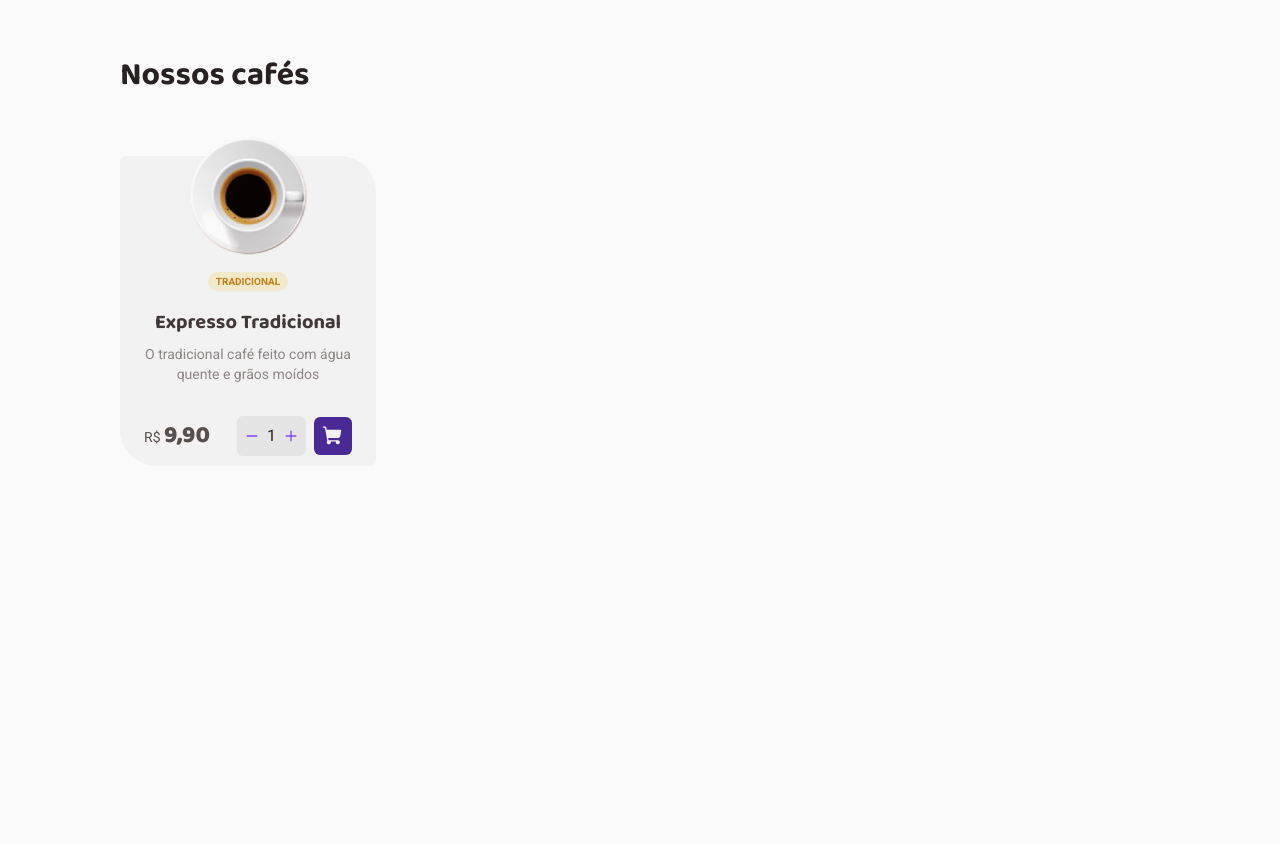
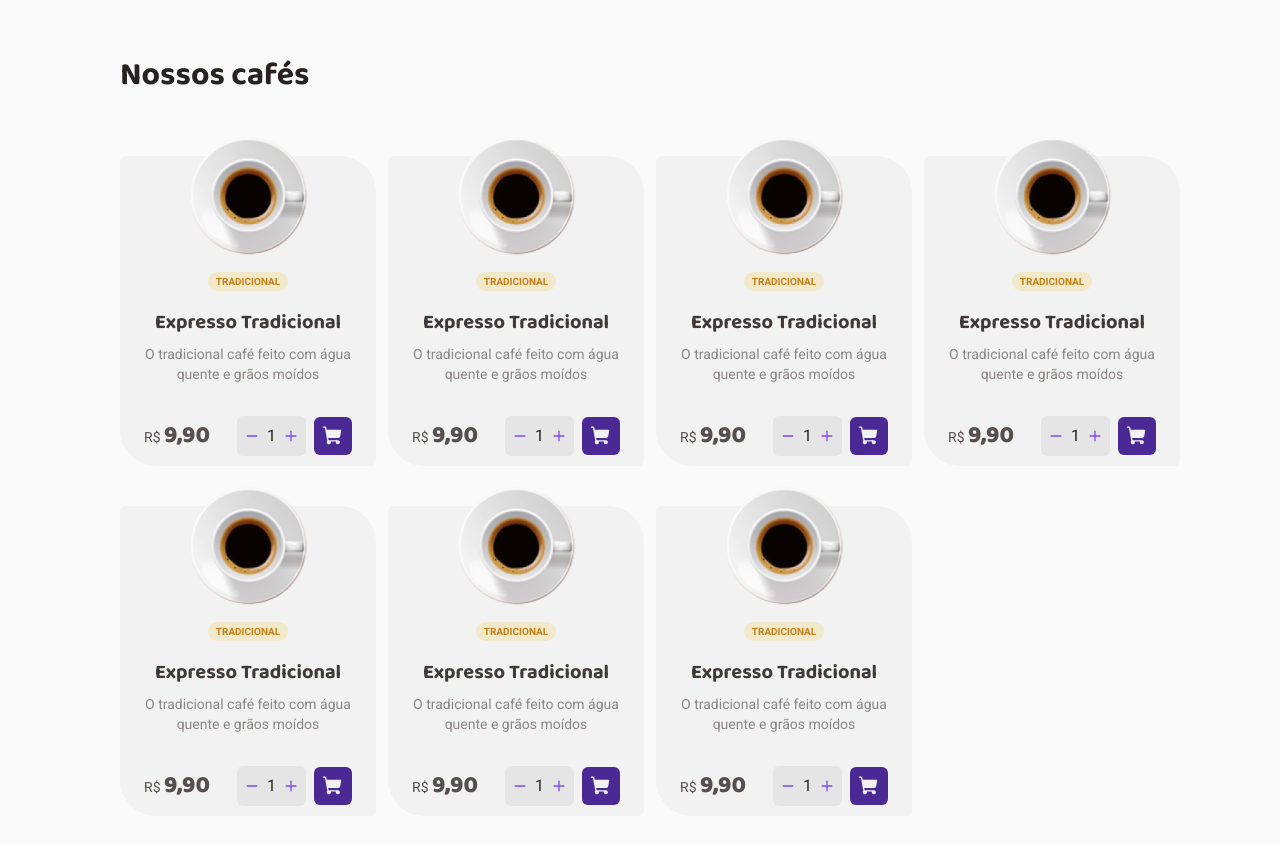
Before and after one commit to Gian-Lucas/coffee-delivery, a React (Vite) app: page / in a window 1280 px wide. Shown: the part 580-1424 px from the top of the page. Before the commit the page ends 1102 px from the top, so only its background shows below. Built offline with nearby package versions, Linux system fonts and the light colour scheme.

Commit message:
card component

```diff
--- /dev/null
+++ b/src/components/Card.tsx
@@ -0,0 +1,61 @@
+import { Minus, Plus, ShoppingCart } from "phosphor-react";
+import coffee from "../assets/coffee.svg";
+
+export function Card() {
+  return (
+    <div className="w-64 h-[19.375rem] bg-base-card text-center rounded-tl-md rounded-br-md rounded-tr-[2.25rem] rounded-bl-[2.25rem]">
+      <img src={coffee} alt="" className="mx-auto -mt-5" />
+      <div className="mt-3 ">
+        <span
+          className="py-1 px-2 bg-yellow-light text-yellow-dark rounded-[100px]
+        font-bold text-[.625rem]"
+        >
+          TRADICIONAL
+        </span>
+      </div>
+
+      <h1 className="mt-4 font-header text-xl text-base-subtitle">
+        Expresso Tradicional
+      </h1>
+
+      <p className="mt-2 mx-5 text-base-label text-sm">
+        O tradicional café feito com água quente e grãos moídos
+      </p>
+
+      <div className="mt-8 mx-6 mb-5 flex items-center justify-between">
+        <div className="text-base-text">
+          <span className="text-sm">R$ </span>
+          <strong className="font-extrabold font-header text-2xl leading-8">
+            9,90
+          </strong>
+        </div>
+        <div className="flex items-center gap-2">
+          <div
+            className="flex justify-center items-center text-purple bg-base-button
+          p-2 gap-2 rounded-md"
+          >
+            <Minus
+              className="transition-colors hover:text-purple-dark cursor-pointer"
+              size={14}
+              weight="bold"
+            />
+            <span className="text-base-title">1</span>
+            <Plus
+              className="transition-colors hover:text-purple-dark cursor-pointer"
+              size={14}
+              weight="bold"
+            />
+          </div>
+          <div>
+            <button
+              className="transition-colors bg-purple-dark hover:bg-purple p-2 rounded-md text-base-card"
+              title="Mostrar carrinho"
+            >
+              <ShoppingCart size={22} weight="fill" />
+            </button>
+          </div>
+        </div>
+      </div>
+    </div>
+  );
+}
--- a/src/pages/Home.tsx
+++ b/src/pages/Home.tsx
@@ -1,13 +1,6 @@
-import {
-  Coffee,
-  Minus,
-  Package,
-  Plus,
-  ShoppingCart,
-  Timer,
-} from "phosphor-react";
+import { Coffee, Package, ShoppingCart, Timer } from "phosphor-react";
 import cupOfCoffee from "../assets/cup-coffee.svg";
-import coffee from "../assets/coffee.svg";
+import { Card } from "../components/Card";
 import { ItemWithText } from "../components/ItemWithText";
 
 export function Home() {
@@ -60,55 +53,14 @@ export function Home() {
           Nossos cafés
         </h1>
 
-        <div className="my-14 flex flex-wrap gap-x-8 gap-y-10">
-          <div className="w-64 h-[19.375rem] bg-base-card text-center rounded-tl-md rounded-br-md rounded-tr-[2.25rem] rounded-bl-[2.25rem]">
-            <img src={coffee} alt="" className="mx-auto -mt-5" />
-            <div className="mt-3 ">
-              <span className="py-1 px-2 bg-yellow-light text-yellow-dark rounded-[100px] font-bold text-[.625rem]">
-                TRADICIONAL
-              </span>
-            </div>
-
-            <h1 className="mt-4 font-header text-xl text-base-subtitle">
-              Expresso Tradicional
-            </h1>
-
-            <p className="mt-2 mx-5 text-base-label text-sm">
-              O tradicional café feito com água quente e grãos moídos
-            </p>
-
-            <div className="mt-8 mx-6 mb-5 flex items-center justify-between">
-              <div className="text-base-text">
-                <span className="text-sm">R$ </span>
-                <strong className="font-extrabold font-header text-2xl leading-8">
-                  9,90
-                </strong>
-              </div>
-              <div className="flex items-center gap-2">
-                <div className="flex justify-center items-center text-purple bg-base-button         p-2 gap-2 rounded-md">
-                  <Minus
-                    className="transition-colors hover:text-purple-dark cursor-pointer"
-                    size={14}
-                    weight="bold"
-                  />
-                  <span className="text-base-title">1</span>
-                  <Plus
-                    className="transition-colors hover:text-purple-dark cursor-pointer"
-                    size={14}
-                    weight="bold"
-                  />
-                </div>
-                <div>
-                  <button
-                    className="transition-colors bg-purple-dark hover:bg-purple p-2 rounded-md text-base-card"
-                    title="Mostrar carrinho"
-                  >
-                    <ShoppingCart size={22} weight="fill" />
-                  </button>
-                </div>
-              </div>
-            </div>
-          </div>
+        <div className="my-14 grid grid-cols-4 gap-x-8 gap-y-10">
+          <Card />
+          <Card />
+          <Card />
+          <Card />
+          <Card />
+          <Card />
+          <Card />
         </div>
       </main>
     </div>
```
